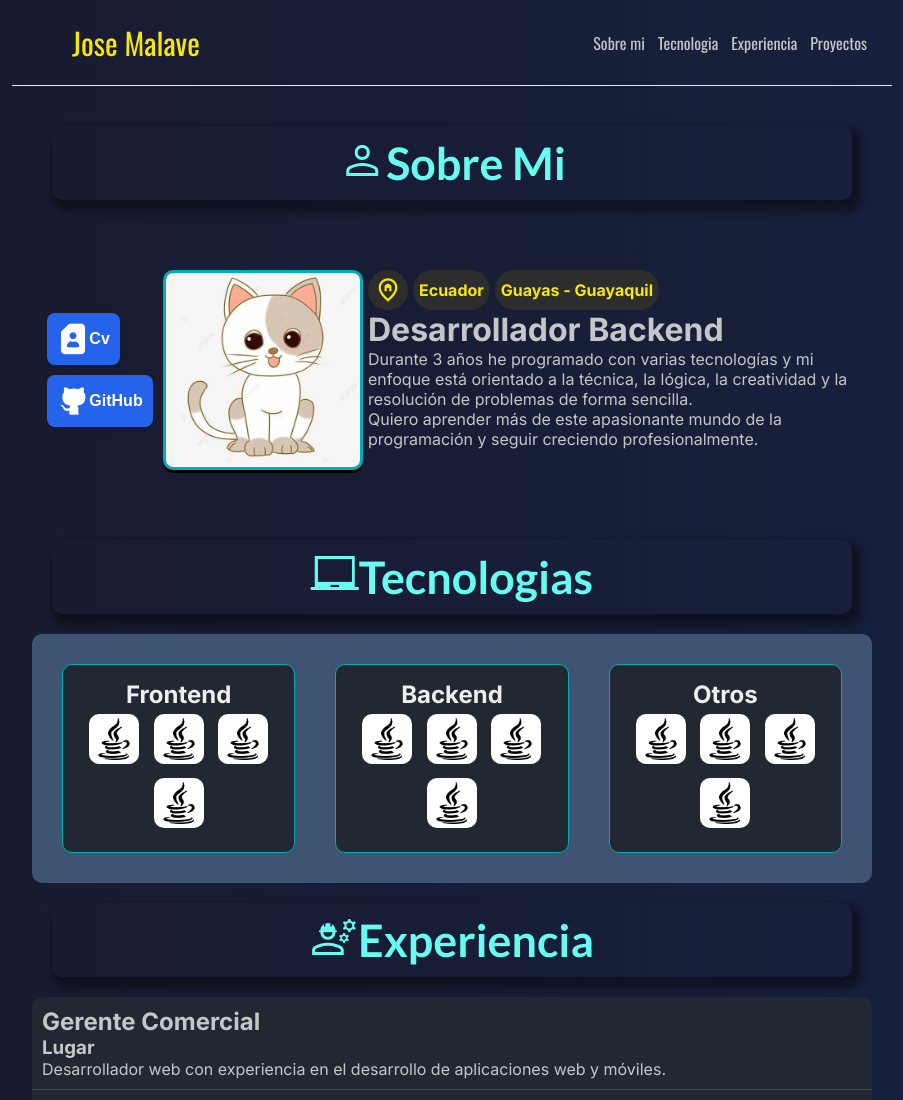
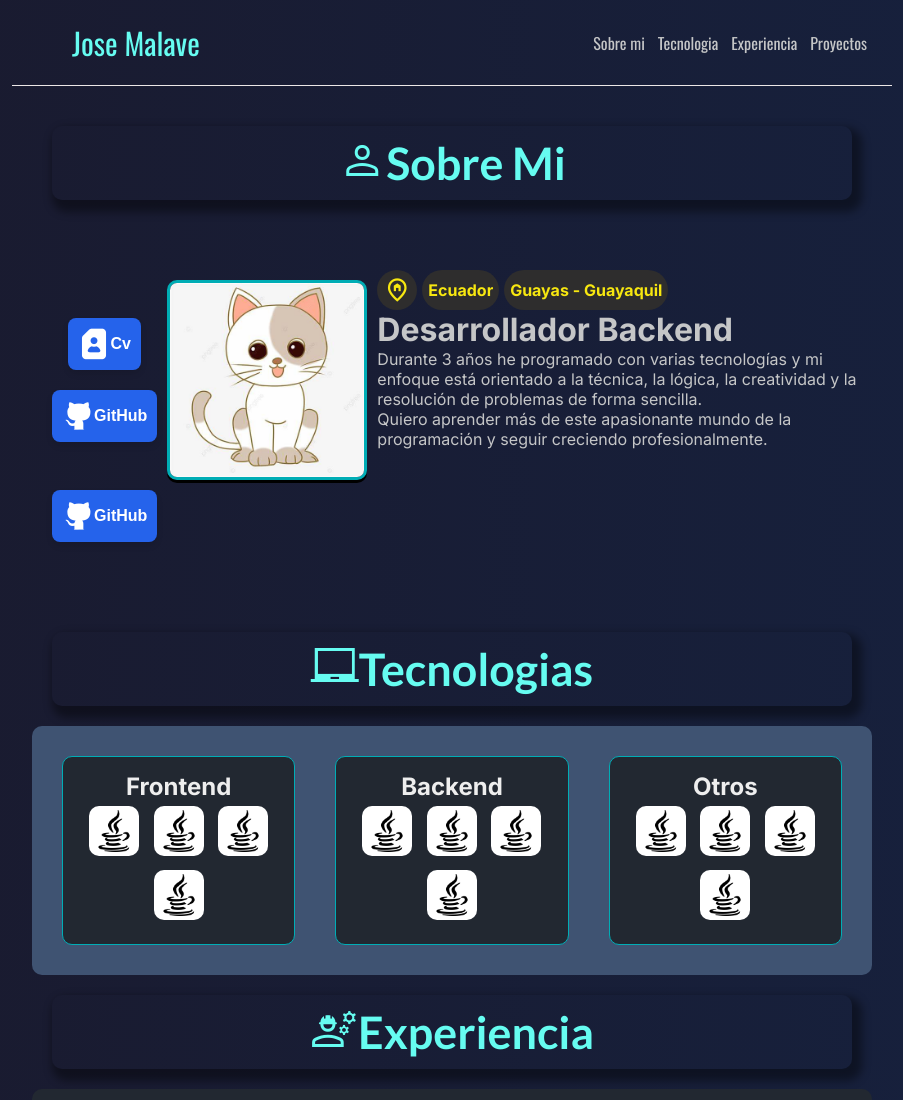
Before and after one commit to josemalavebri/portafolio, a plain HTML site: page public/index.html in a window 1280 px wide. Shown: the top 1100 px of the page, without its empty margins (188-1091 px from the left). Drawn offline with nearby package versions, Linux system fonts and the light colour scheme.

Commit message:
arreglando botones

```diff
--- a/public/css/main.css
+++ b/public/css/main.css
@@ -59,6 +59,7 @@ body {
     font-size: 30px;
     font-family: "Oswald", serif;
     margin-left: 40px;
+    color: #66FCF1;
 
 }
 main{
@@ -91,12 +92,24 @@ main{
 }
 
 .hero-image{
+    display: grid;
+    grid-template-columns: 1fr 1fr;
+    margin: 10px;
+
+
+}
+
+.hero-image-right{
     display: flex;
-    flex-direction: row;
+    flex-direction: column;
+}
+.hero-image-left{
+    display: flex;
+    flex-direction: column;
     justify-content: center;
     align-items: center;
+}
 
-}
 .imagen{
     width: 200px;
     border-radius: 10px;
@@ -105,19 +118,12 @@ main{
 
 }
 
+
 .hero-content{
     display: flex;
     flex-direction: column;
     align-items: start  ;
 }
-.buttons{
-}
-
-
-
-
-
-
 
 
 
--- a/public/index.html
+++ b/public/index.html
@@ -35,7 +35,7 @@
             </div>
             <div class="hero-perfil">
                 <div class="hero-image">
-                    <div class="buttons">
+                    <div class="hero-image-left">
                         <button class="btnt">
                             <img  class="imagen-icono" src="img/perfil-personal.png" alt="">
 
@@ -47,9 +47,14 @@
                                 GitHub
                             </button>
                     </div>
-                    <img class="imagen" src="img/gato.jpg" alt="Hero Image">
+                    <div class="hero-image-right">
+                        <img class="imagen" src="img/gato.jpg" alt="Hero Image">
+                    </div>
 
-
+                    <button class="btnt btn-text">
+                        <img  class="imagen-icono" src="img/github.png" alt="">
+                        GitHub
+                    </button>
                 </div>
                 <div class="hero-content">
                     <div class="boton2">
```
